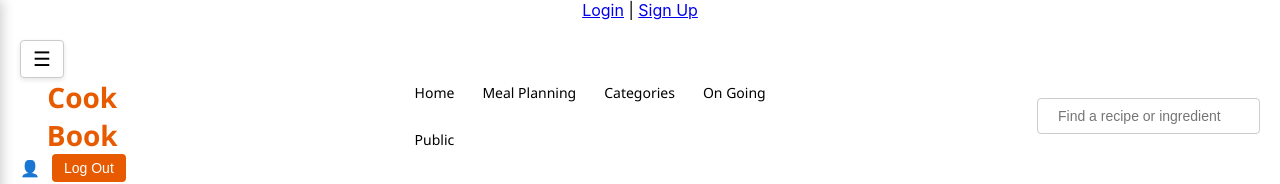
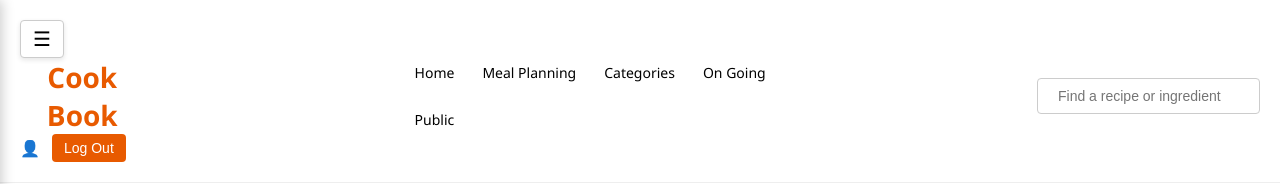
Before and after one commit to DTMVithana/PAF_PROJECT, a React (Create React App) app in the folder cooking_frontend/: page / in a window 1280 px wide. Shown: the top 184 px of the page. Built offline with nearby package versions, Linux system fonts and the light colour scheme; no server answers.

Commit message:
Updated App.js

```diff
--- a/cooking_frontend/src/App.js
+++ b/cooking_frontend/src/App.js
@@ -1,5 +1,5 @@
 import React from 'react';
-import { Routes, Route, Link } from 'react-router-dom';
+import { Routes, Route } from 'react-router-dom';
 import Home from './User_platform/Home';
 import RecipeList from './Bawantha_pages/RecipeList';
 import RecipeForm from './Bawantha_pages/RecipeForm';
@@ -13,10 +13,7 @@
 function App() {
   return (
     <div className="App">
-      <nav>
-        <Link to="/login">Login</Link> |{' '}
-        <Link to="/signup">Sign Up</Link>
-      </nav>
+
 
       <main>
         <Routes>
```
